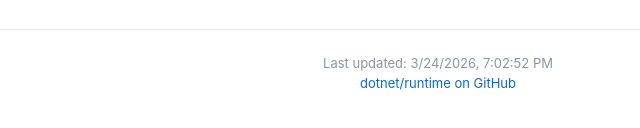
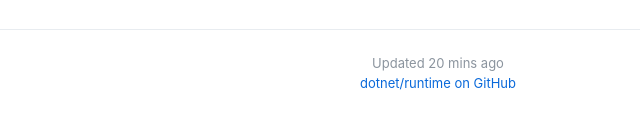
Before and after one commit to matouskozak/issue-dashboard, a plain HTML site: page pages/index.html in a window 1280 px wide. Shown: the part 476-604 px from the top of the page, 202-842 px from the left. Drawn offline with Linux system fonts and the light colour scheme.

Commit message:
Run reports hourly and show relative timestamp on index page
- Change cron schedule from every 6 hours to every hour
- Replace static date on index.html with live relative time (e.g. '5 mins ago')
- Auto-refreshes every 60 seconds, matching report page behavior

Co-authored-by: Copilot <223556219+Copilot@users.noreply.github.com>

```diff
--- a/pages/index.html
+++ b/pages/index.html
@@ -129,12 +129,29 @@
               }
             }
 
-            // Timestamp
+            // Timestamp — show relative "X mins ago"
             var ts = (firstMeta && firstMeta.generated_at) || null;
             var tsEl = document.getElementById("last-updated-index");
             if (ts) {
-              var d = new Date(ts);
-              tsEl.textContent = "Last updated: " + d.toLocaleString();
+              var generated = new Date(ts);
+              function updateRelativeTime() {
+                var diff = Math.floor((Date.now() - generated.getTime()) / 60000);
+                var text;
+                if (diff < 1) {
+                  text = "just now";
+                } else if (diff < 60) {
+                  text = diff + " min" + (diff === 1 ? "" : "s") + " ago";
+                } else if (diff < 1440) {
+                  var hours = Math.floor(diff / 60);
+                  text = hours + " hour" + (hours === 1 ? "" : "s") + " ago";
+                } else {
+                  var days = Math.floor(diff / 1440);
+                  text = days + " day" + (days === 1 ? "" : "s") + " ago";
+                }
+                tsEl.textContent = "Updated " + text;
+              }
+              updateRelativeTime();
+              setInterval(updateRelativeTime, 60000);
             } else {
               tsEl.textContent = "Reports not yet generated. Run the pipeline to populate data.";
             }
```
Also changed, not shown: 1 other file.
